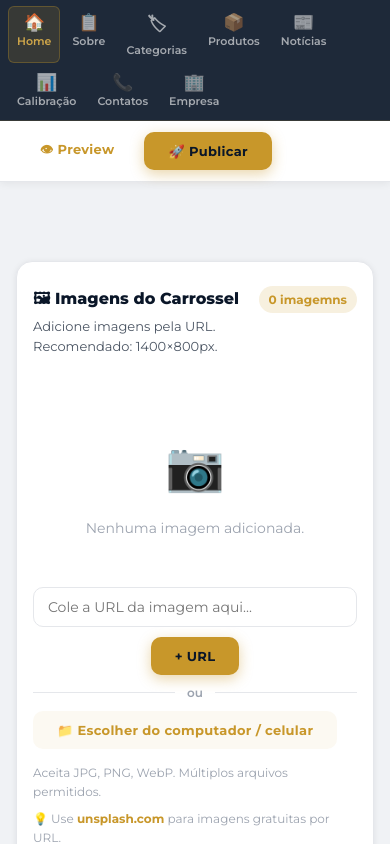
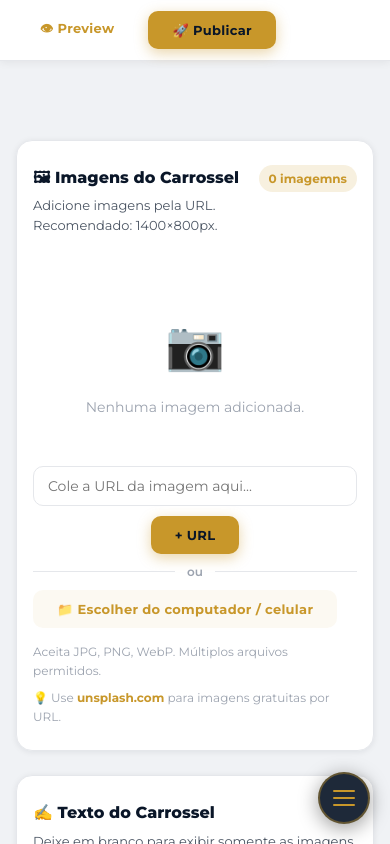
Before and after one commit to douglas9932/SiteStol, a React (Vite) app: page /admin in a window 390 px wide. Built offline with nearby package versions, Linux system fonts and the light colour scheme; no server answers; the database is empty; sample sign-in values are in the browser's storage.

Commit message:
Commit atualizações

```diff
--- a/src/components/ApresentacaoBanner.css
+++ b/src/components/ApresentacaoBanner.css
@@ -123,3 +123,65 @@
 @media (max-width: 480px) {
   .apr-window { width: 300px; }
 }
+
+/* ── Botão fechar ── */
+.apr-window__close {
+  background: rgba(255,255,255,0.1);
+  border: none;
+  color: rgba(255,255,255,0.5);
+  width: 20px;
+  height: 20px;
+  border-radius: 4px;
+  font-size: 11px;
+  cursor: pointer;
+  display: flex;
+  align-items: center;
+  justify-content: center;
+  transition: background 0.15s, color 0.15s;
+  flex-shrink: 0;
+}
+
+.apr-window__close:hover {
+  background: rgba(255,90,90,0.5);
+  color: white;
+}
+
+/* ── Badge contagem regressiva ── */
+.apr-countdown {
+  position: fixed;
+  bottom: 20px;
+  right: 20px;
+  z-index: 99999;
+  background: linear-gradient(135deg, #0f4c8a, #1a6dbf);
+  color: white;
+  border-radius: 50px;
+  padding: 8px 16px;
+  display: flex;
+  align-items: center;
+  gap: 8px;
+  cursor: pointer;
+  box-shadow: 0 4px 20px rgba(15,76,138,0.5);
+  font-family: 'Montserrat', sans-serif;
+  font-size: 13px;
+  font-weight: 700;
+  user-select: none;
+  animation: aprFadeIn 0.2s ease;
+}
+
+.apr-countdown:hover {
+  opacity: 0.85;
+}
+
+.apr-countdown__icon { font-size: 15px; }
+
+.apr-countdown__num {
+  font-size: 13px;
+  font-weight: 800;
+  min-width: 24px;
+  text-align: center;
+}
+
+@keyframes aprFadeIn {
+  from { opacity: 0; transform: scale(0.8); }
+  to   { opacity: 1; transform: scale(1); }
+}
--- a/src/pages/admin/AdminHome.css
+++ b/src/pages/admin/AdminHome.css
@@ -1511,88 +1511,75 @@
   border: 1px solid var(--border-gray);
 }
 
-/* ── Admin Sidebar — Mobile ── */
+/* ── Admin Mobile — Hambúrguer ── */
+.admin__mobile-toggle {
+  display: none;
+  position: fixed;
+  bottom: 20px;
+  right: 20px;
+  z-index: 1100;
+  width: 52px;
+  height: 52px;
+  border-radius: 50%;
+  background: var(--navy-mid);
+  border: 2px solid rgba(200,151,42,0.4);
+  box-shadow: 0 4px 20px rgba(0,0,0,0.4);
+  cursor: pointer;
+  flex-direction: column;
+  align-items: center;
+  justify-content: center;
+  gap: 5px;
+  padding: 0;
+}
+
+.admin__mobile-toggle span {
+  display: block;
+  width: 22px;
+  height: 2px;
+  background: var(--gold);
+  border-radius: 2px;
+  transition: all 0.2s;
+}
+
+.admin__mobile-overlay {
+  display: none;
+  position: fixed;
+  inset: 0;
+  background: rgba(0,0,0,0.6);
+  z-index: 1050;
+}
+
 @media (max-width: 768px) {
+  .admin__mobile-toggle {
+    display: flex;
+  }
+
+  .admin__mobile-overlay {
+    display: block;
+  }
+
+  .admin__sidebar {
+    position: fixed;
+    left: -220px;
+    top: 0;
+    bottom: 0;
+    z-index: 1100;
+    width: 220px;
+    transition: left 0.25s cubic-bezier(0.4, 0, 0.2, 1);
+    box-shadow: none;
+  }
+
+  .admin__sidebar--open {
+    left: 0;
+    box-shadow: 4px 0 24px rgba(0,0,0,0.5);
+  }
+
+  .admin__body {
+    margin-left: 0 !important;
+  }
+
   .admin__layout {
-    flex-direction: column;
-    height: auto;
-    overflow: visible;
+    height: 100vh;
+    overflow: hidden;
   }
-
-  .admin__sidebar {
-    width: 100%;
-    height: auto;
-    flex-direction: column;
-    overflow-y: visible;
-    border-right: none;
-    border-bottom: 1px solid rgba(200,151,42,0.15);
-  }
-
-  .admin__sidebar-brand {
-    padding: 12px 16px;
-  }
-
-  .admin__sidebar-nav {
-    flex-direction: row;
-    flex-wrap: wrap;
-    gap: 4px;
-    padding: 8px 12px;
-    overflow-x: auto;
-    -webkit-overflow-scrolling: touch;
-  }
-
-  .admin__sidebar-section-label {
-    display: none;
-  }
-
-  .admin__sidebar-item {
-    flex-shrink: 0;
-    padding: 6px 10px;
-    border-radius: var(--radius-sm);
-    font-size: 11px;
-  }
-
-  .admin__sidebar-item-label {
-    display: inline;
-    font-size: 11px;
-  }
-
-  .admin__sidebar-footer {
-    padding: 8px 12px;
-    flex-direction: row;
-    flex-wrap: wrap;
-    gap: 8px;
-    border-top: 1px solid rgba(200,151,42,0.1);
-  }
-
-  .admin__sidebar-acesso-btn {
-    flex: 1;
-    min-width: 140px;
-  }
-
-  .admin__sidebar-site-link {
-    white-space: nowrap;
-  }
-
-  .admin__body {
-    height: auto;
-    overflow: visible;
-  }
-
-  .admin__actionbar {
-    flex-wrap: wrap;
-    gap: 6px;
-  }
-}
-
-@media (max-width: 480px) {
-  .admin__sidebar-nav {
-    gap: 3px;
-    padding: 6px 8px;
-  }
-
-  .admin__sidebar-item {
-    padding: 5px 8px;
-    font-size: 10px;
-  }
-}
+}
--- a/src/pages/admin/AdminHome.js
+++ b/src/pages/admin/AdminHome.js
@@ -161,6 +161,7 @@ export default function AdminHome() {
     const [showModal, setShowModal] = useState(false);
     const [editingProductId, setEditingProductId] = useState(null);
     const [prodSearch, setProdSearch] = useState('');
+    const [showSidebar, setShowSidebar] = useState(false);
     const [showAcessoModal, setShowAcessoModal] = useState(false);
     // ── Empresa ──
     const [company, setCompany] = useState({ name: '', icon_url: '', color_primary: '#0a1628', color_secondary: '#c8972a', description: '', cnpj: '' });
@@ -561,7 +562,7 @@ export default function AdminHome() {
         { key: 'contatos', label: 'Contatos', icon: '📞' },
         { key: 'empresa', label: 'Empresa', icon: '🏢' },
     ];
-    return (_jsxs("div", { className: "admin", children: [showModal && _jsx(PublishModal, { page: activeTab, onConfirm: confirmPublish, onCancel: () => setShowModal(false) }), _jsxs("div", { className: "admin__layout", children: [_jsxs("aside", { className: "admin__sidebar", children: [_jsxs("div", { className: "admin__sidebar-brand", children: [company.icon_url
+    return (_jsxs("div", { className: "admin", children: [showModal && _jsx(PublishModal, { page: activeTab, onConfirm: confirmPublish, onCancel: () => setShowModal(false) }), _jsxs("div", { className: "admin__layout", children: [_jsxs("button", { className: "admin__mobile-toggle", onClick: () => setShowSidebar(v => !v), children: [_jsx("span", {}), _jsx("span", {}), _jsx("span", {})] }), showSidebar && (_jsx("div", { className: "admin__mobile-overlay", onClick: () => setShowSidebar(false) })), _jsxs("aside", { className: `admin__sidebar ${showSidebar ? 'admin__sidebar--open' : ''}`, children: [_jsxs("div", { className: "admin__sidebar-brand", children: [company.icon_url
                                         ? _jsx("img", { src: company.icon_url, alt: company.name, className: "admin__logo-img" })
                                         : _jsx("div", { className: "admin__logo", children: (company.name || 'AT').slice(0, 2).toUpperCase() }), _jsxs("div", { children: [_jsx("p", { className: "admin__title", children: company.name || 'Minha Empresa' }), _jsx("p", { className: "admin__subtitle", children: "Painel de Administra\u00E7\u00E3o" })] })] }), _jsxs("nav", { className: "admin__sidebar-nav", children: [_jsx("p", { className: "admin__sidebar-section-label", children: "Conte\u00FAdo" }), TABS.map(({ key, label, icon }) => {
                                         const hasDot = key !== 'categorias' && key !== activeTab && (() => {
@@ -593,7 +594,7 @@ export default function AdminHome() {
                                             }
                                             return false;
                                         })();
-                                        return (_jsxs("button", { className: `admin__sidebar-item ${activeTab === key ? 'admin__sidebar-item--active' : ''}`, onClick: () => setActiveTab(key), children: [_jsx("span", { className: "admin__sidebar-item-icon", children: icon }), _jsx("span", { className: "admin__sidebar-item-label", children: label }), hasDot && _jsx("span", { className: "admin__sidebar-dot" })] }, key));
+                                        return (_jsxs("button", { className: `admin__sidebar-item ${activeTab === key ? 'admin__sidebar-item--active' : ''}`, onClick: () => { setActiveTab(key); setShowSidebar(false); }, children: [_jsx("span", { className: "admin__sidebar-item-icon", children: icon }), _jsx("span", { className: "admin__sidebar-item-label", children: label }), hasDot && _jsx("span", { className: "admin__sidebar-dot" })] }, key));
                                     })] }), _jsxs("div", { className: "admin__sidebar-footer", children: [_jsxs("button", { className: "admin__sidebar-acesso-btn", onClick: () => setShowAcessoModal(true), children: [_jsx("span", { className: "admin__sidebar-acesso-avatar", children: (JSON.parse(sessionStorage.getItem('admin_auth') ?? '{}').name ?? 'A')[0].toUpperCase() }), _jsxs("div", { className: "admin__sidebar-acesso-info", children: [_jsx("span", { className: "admin__sidebar-acesso-name", children: JSON.parse(sessionStorage.getItem('admin_auth') ?? '{}').name ?? 'Administrador' }), _jsx("span", { className: "admin__sidebar-acesso-label", children: "Meu Acesso" })] }), _jsx("span", { className: "admin__sidebar-acesso-icon", children: "\u2699" })] }), _jsx("a", { href: "/", className: "admin__sidebar-site-link", target: "_blank", rel: "noreferrer", children: "\uD83C\uDF10 Ver site publicado" })] })] }), _jsxs("div", { className: "admin__content", children: [_jsxs("div", { className: "admin__actionbar", children: [_jsx("button", { className: "btn btn-ghost", style: { marginRight: 'auto', color: 'var(--gray-400)', fontSize: '12px' }, onClick: () => {
                                             sessionStorage.removeItem('admin_auth');
                                             navigate('/login', { replace: true });
```
Also changed, not shown: src/components/ApresentacaoBanner.js (+23 -3 lines), src/components/ApresentacaoBanner.tsx (+43 -11 lines), src/pages/admin/AdminHome.tsx (+14 -3 lines), 5 other files (tests, documents, lock files or other folders).
